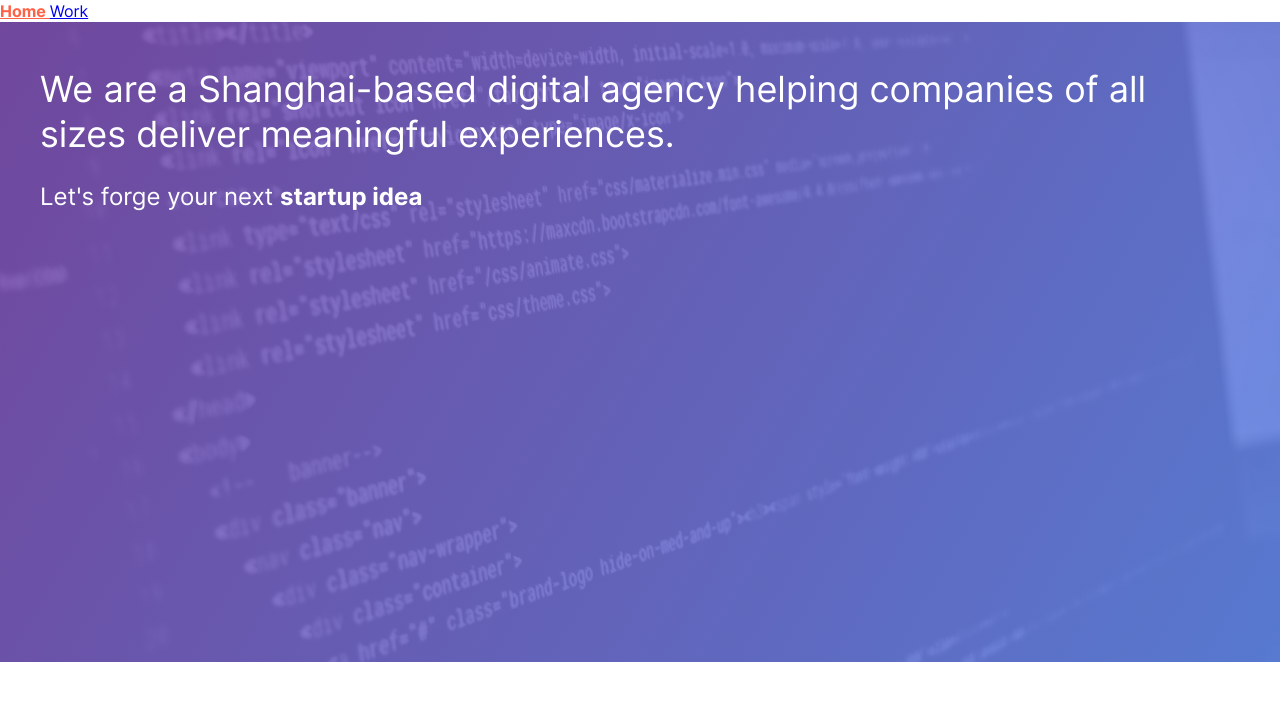
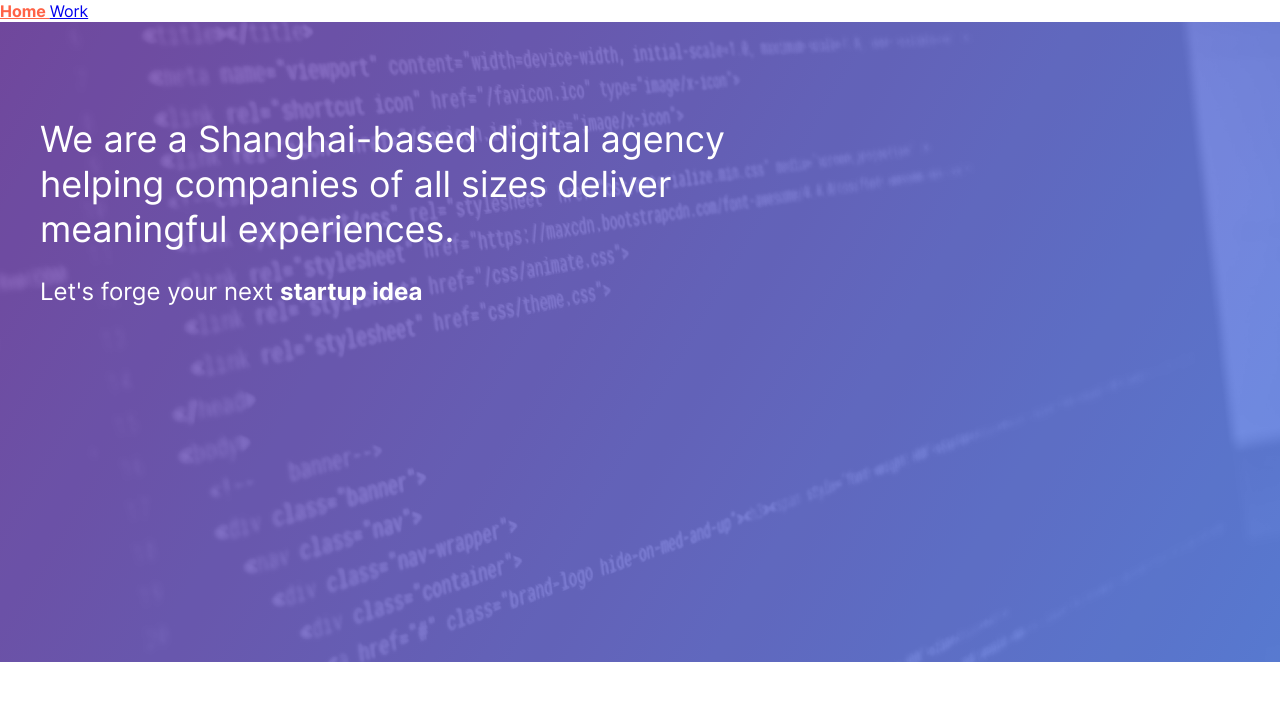
Before and after one commit to irene1216/codesmiths-co.github.io, a Jekyll site: the page built from index.html, in a window 1280 px wide. Shown: the top 701 px of the page. Built offline with Jekyll 4.4.1, drawn with Linux system fonts in a browser that asks for light colours.

Commit message:
Add and style text in header

```diff
--- a/_sass/styles.scss
+++ b/_sass/styles.scss
@@ -33,10 +33,16 @@ header {
   position: relative;
   z-index: 10;
   color: #fff;
+  padding-top: 50px;
+  padding-bottom: 100px;
 
   h1,
   h2 {
     font-weight: 400;
+  }
+
+  .intro-text {
+    max-width: 720px;
   }
 }
 
--- a/assets/css/styles.css
+++ b/assets/css/styles.css
@@ -26,10 +26,14 @@ header {
 .intro {
   position: relative;
   z-index: 10;
-  color: #fff; }
+  color: #fff;
+  padding-top: 50px;
+  padding-bottom: 100px; }
   .intro h1,
   .intro h2 {
     font-weight: 400; }
+  .intro .intro-text {
+    max-width: 720px; }
 
 .current {
   color: tomato;
@@ -78,7 +82,13 @@ h2 {
 
 h3 {
   font-size: 1.8rem;
-  line-height: 1.5; }
+  line-height: 1.4; }
+
+@media (max-width: 768px) {
+  h1 {
+    font-size: 2.4rem; }
+  h2 {
+    font-size: 1.8rem; } }
 
 main {
   display: block; }
--- a/index.html
+++ b/index.html
@@ -5,11 +5,13 @@ title: Codesmiths
 <header>
   <div class="intro">
     <div class="container">
-      <h1>
-        We are a Shanghai-based digital agency helping companies of all sizes
-        deliver meaningful experiences.
-      </h1>
-      <h2>Let's forge your next <strong>startup idea</strong></h2>
+      <div class="intro-text">
+        <h1>
+          We are a Shanghai-based digital agency helping companies of all sizes
+          deliver meaningful experiences.
+        </h1>
+        <h2>Let's forge your next <strong>startup idea</strong></h2>
+      </div>
     </div>
   </div>
 </header>
```
Also changed, not shown: _sass/_general.scss (+11 -1 lines).
